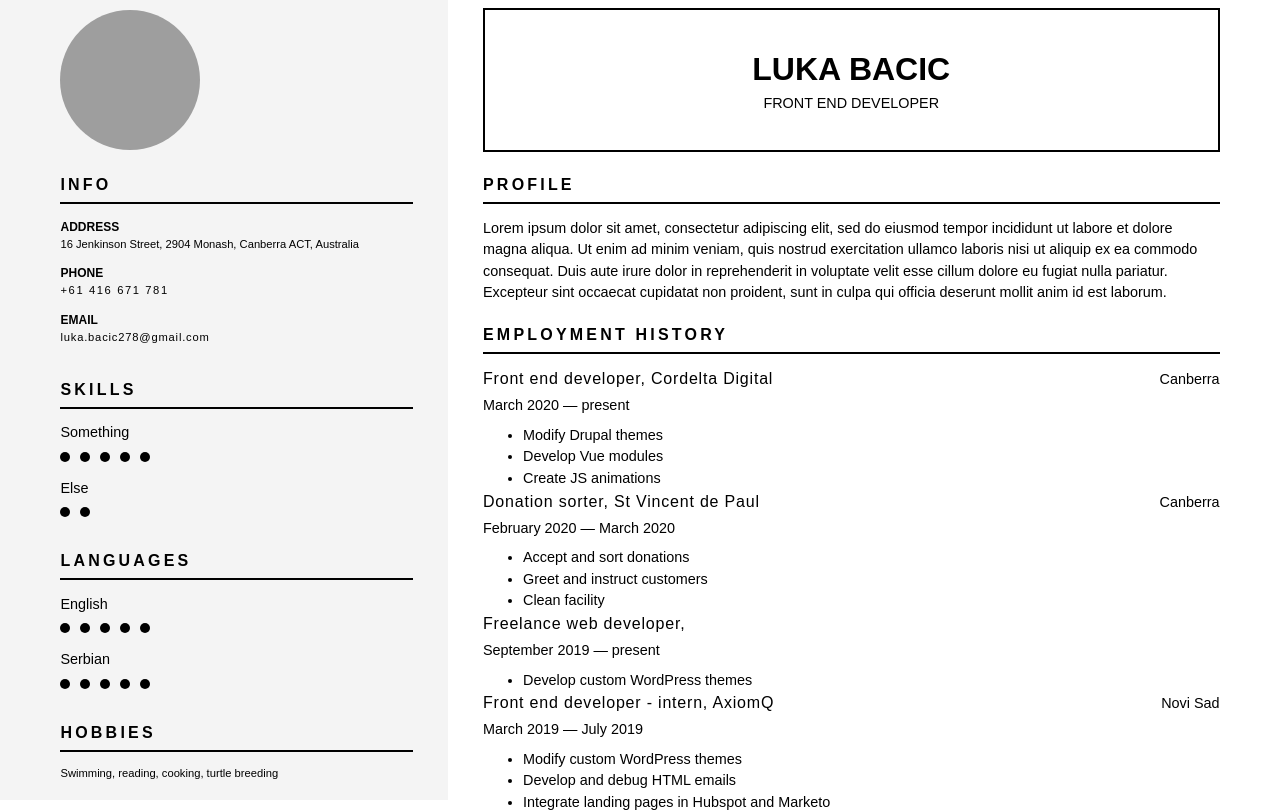
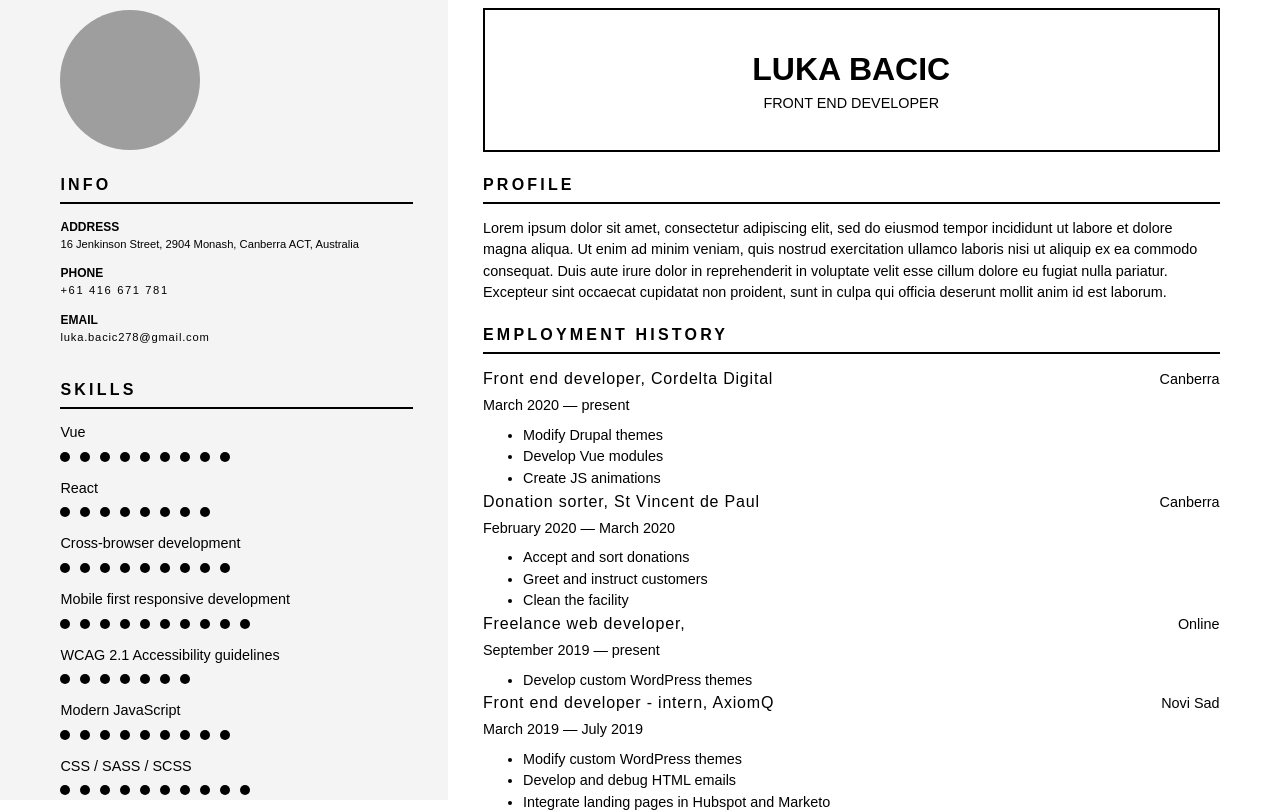
Before and after one commit to luka-bacic/cv-builder, a Vue app: page / in a window 1280 px wide. Shown: the top 812 px of the page. Built offline with nearby package versions, Linux system fonts and the light colour scheme; grey boxes are pictures that could not be loaded.

Commit message:
add more data

```diff
--- a/src/data.js
+++ b/src/data.js
@@ -11,23 +11,47 @@ export const email = 'luka.bacic278@gmail.com';
 
 export const skills = [
   {
-    name: 'Something',
-    xp: 5,
+    name: 'Vue',
+    xp: 9,
   },
   {
-    name: 'Else',
-    xp: 2,
+    name: 'React',
+    xp: 8,
+  },
+  {
+    name: 'Cross-browser development',
+    xp: 9,
+  },
+  {
+    name: 'Mobile first responsive development',
+    xp: 10,
+  },
+  {
+    name: 'WCAG 2.1 Accessibility guidelines',
+    xp: 7,
+  },
+  {
+    name: 'Modern JavaScript',
+    xp: 9,
+  },
+  {
+    name: 'CSS / SASS / SCSS',
+    xp: 10,
+  },
+  {
+    name: 'Writing documentation',
+    xp: 10,
   },
 ];
 
 export const languages = [
   {
-    name: 'English',
-    xp: 5,
+    name: 'Serbian / Croatian',
+    xp: 10,
   },
   {
-    name: 'Serbian',
-    xp: 5,
+    name: 'English',
+    xp: 9,
   },
 ];
 
@@ -58,13 +82,13 @@ export const work = [
     duties: [
       'Accept and sort donations',
       'Greet and instruct customers',
-      'Clean facility',
+      'Clean the facility',
     ],
   },
   {
     position: 'Freelance web developer',
     company: null,
-    city: null,
+    city: 'Online',
     date: 'September 2019 — present',
     duties: ['Develop custom WordPress themes'],
   },
```
